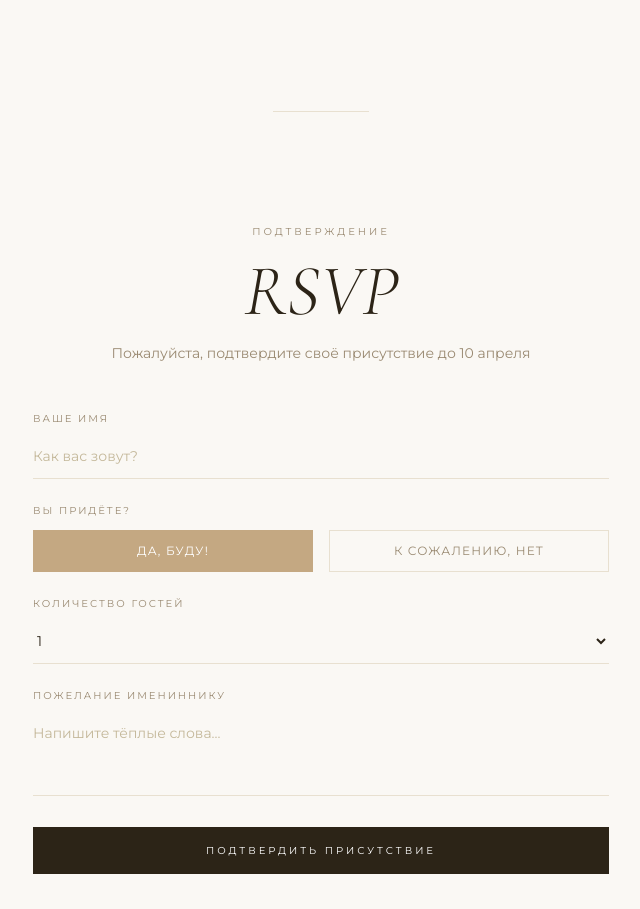
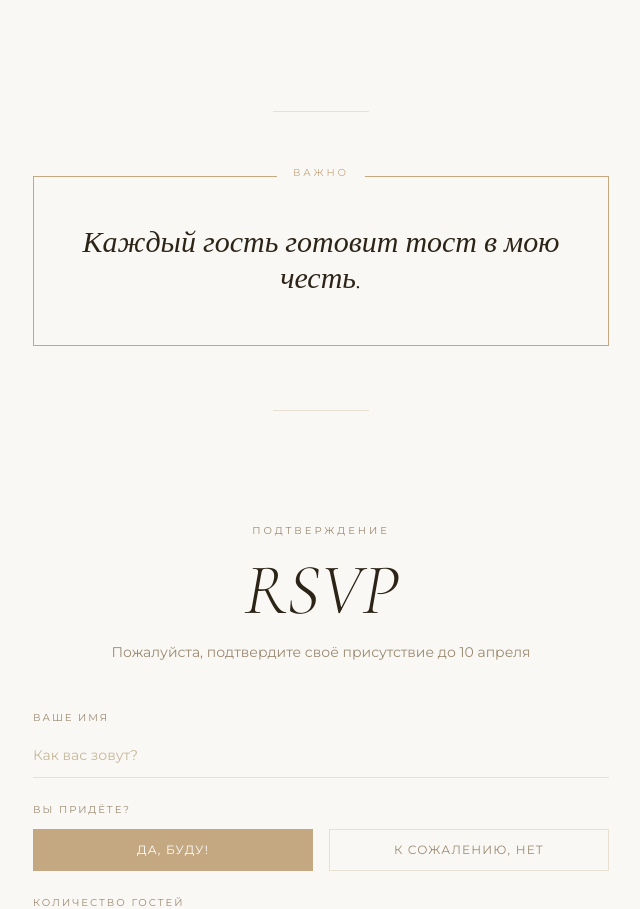
Before and after one commit to pr-poehali-dev/birthday-invitation-32, a React (Vite) app: page / in a window 1280 px wide. Shown: the part 2382-3291 px from the top of the page, without its empty margins (319-959 px from the left). Built offline with nearby package versions, Linux system fonts and the light colour scheme.

Commit message:
feat: добавить фразу о тосте

```diff
--- a/src/pages/Index.tsx
+++ b/src/pages/Index.tsx
@@ -190,6 +190,20 @@ export default function Index() {
 
       <div className="w-24 h-px bg-[#e8e0d0] mx-auto" />
 
+      {/* ВАЖНО */}
+      <section className="py-16 px-6">
+        <div className="max-w-xl mx-auto">
+          <div className="border border-[#c4a882] p-8 md:p-12 text-center relative">
+            <span className="absolute -top-3 left-1/2 -translate-x-1/2 bg-[#faf8f4] px-4 font-body text-[10px] uppercase tracking-[0.3em] text-[#c4a882]">Важно</span>
+            <p className="font-display text-2xl md:text-3xl font-light italic text-[#2c2417] leading-relaxed">
+              Каждый гость готовит тост в мою честь.
+            </p>
+          </div>
+        </div>
+      </section>
+
+      <div className="w-24 h-px bg-[#e8e0d0] mx-auto" />
+
       {/* RSVP */}
       <section id="RSVP" ref={section4.ref} className={`py-28 px-6 transition-all duration-1000 delay-100 ${section4.inView ? "opacity-100 translate-y-0" : "opacity-0 translate-y-10"}`}>
         <div className="max-w-xl mx-auto text-center">
```
